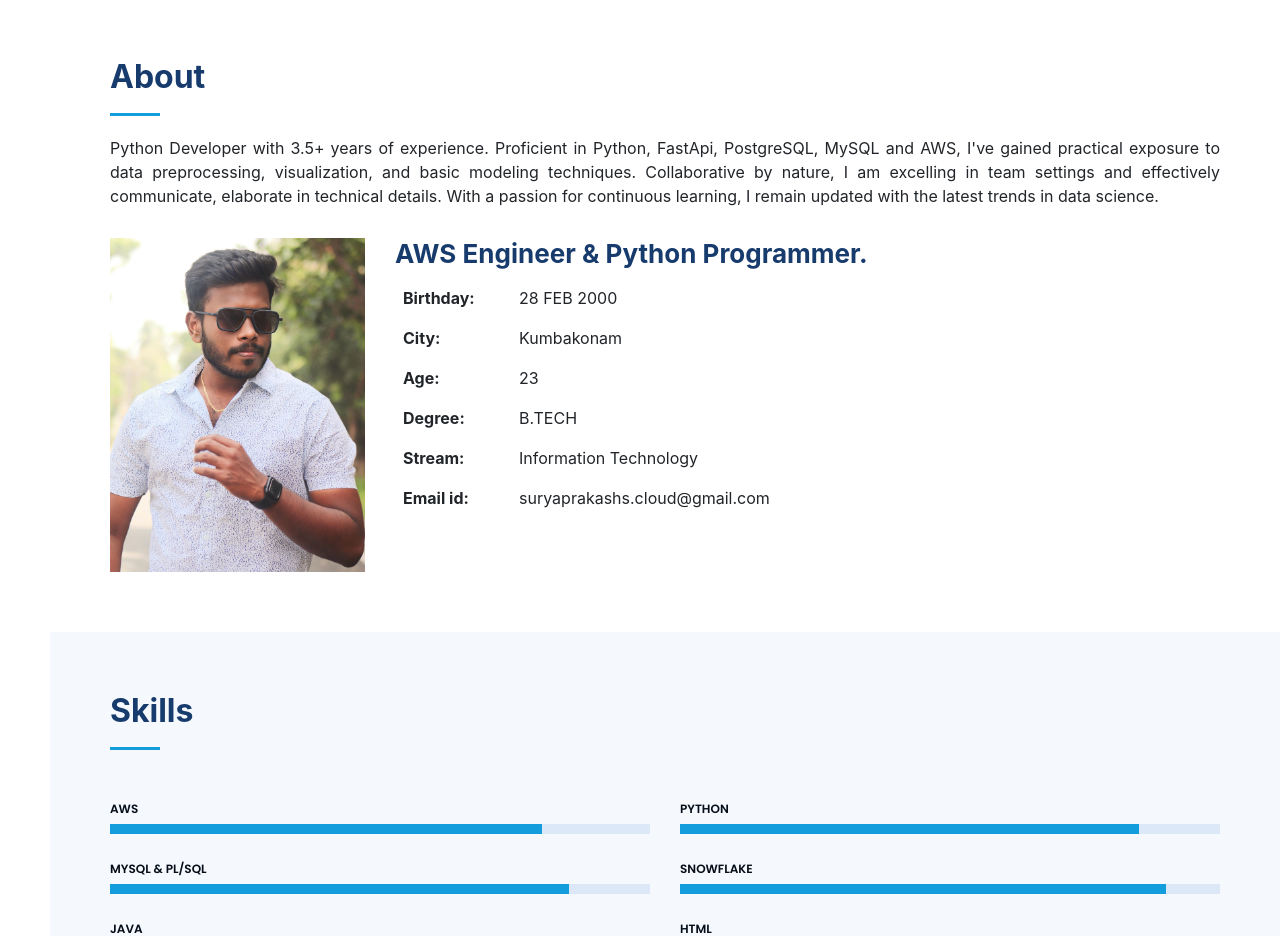
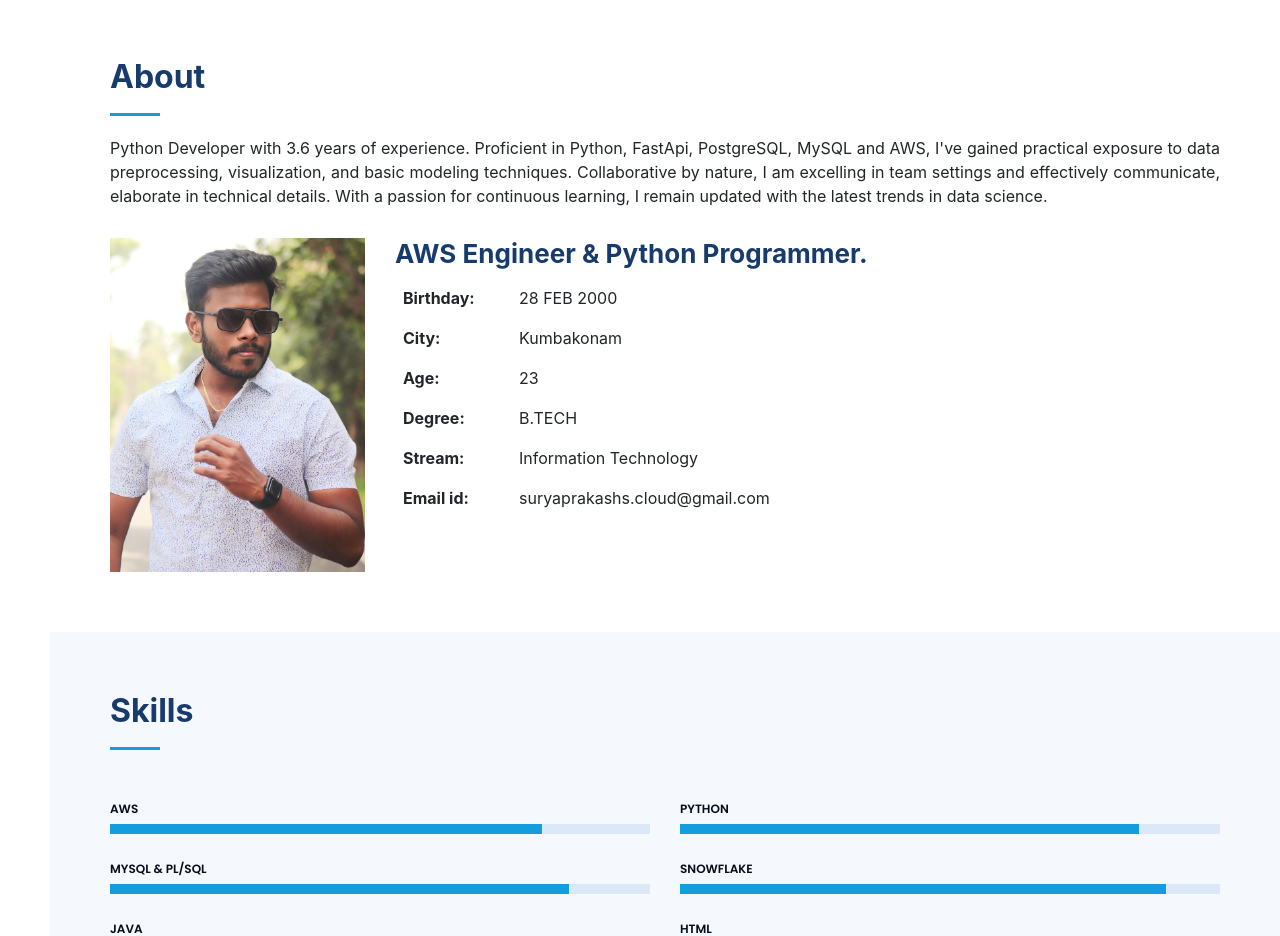
Before and after one commit to sps-2802/suryaprakash.github.io, a plain HTML site: page index.html in a window 1280 px wide. Shown: the part 802-1738 px from the top of the page. Drawn offline with nearby package versions, Linux system fonts and the light colour scheme.

Commit message:
modified index.html

```diff
--- a/index.html
+++ b/index.html
@@ -73,7 +73,7 @@
       <div class="container" id="about" >
         <div class="section-title">
           <h2>About</h2>
-          <p>Python Developer with 3.5+ years of experience. Proficient in Python, FastApi, PostgreSQL, MySQL and AWS, I've gained practical exposure to data preprocessing, visualization, and basic modeling techniques. Collaborative by nature, I am excelling in team settings and effectively communicate, elaborate in technical details. With a passion for continuous learning, I remain updated with the latest trends in data science.</p>
+          <p>Python Developer with 3.6 years of experience. Proficient in Python, FastApi, PostgreSQL, MySQL and AWS, I've gained practical exposure to data preprocessing, visualization, and basic modeling techniques. Collaborative by nature, I am excelling in team settings and effectively communicate, elaborate in technical details. With a passion for continuous learning, I remain updated with the latest trends in data science.</p>
         </div>
 
         <div class="row">
```
